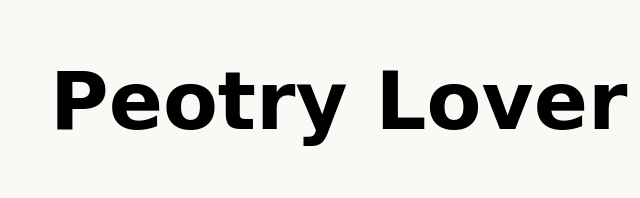
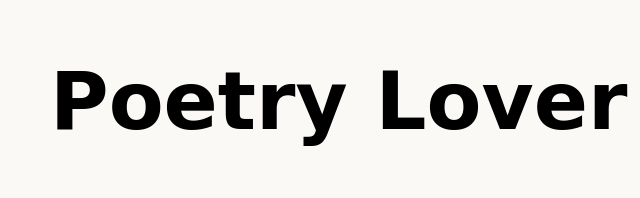
Before and after one commit to Jaylilsta/Self-Improvement, a plain HTML site: page index.html in a window 1280 px wide. Shown: the part 219-417 px from the top of the page, 0-640 px from the left. Drawn offline with Linux system fonts and the light colour scheme; a web font is replaced by a local one.

Commit message:
Update index.html

```diff
--- a/index.html
+++ b/index.html
@@ -19,7 +19,7 @@
       <figure class="wave"><img class="logo" src="./assets/images/WhatsApp Image 2023-11-13 at 11.25.35_0ae157cb.jpg"
           alt="logo"></figure>
     </a>
-    <h1>Peotry Lover <a href="https://www.instagram.com/jaylilsta/" target="_blank"> <span class="jay">Jaylilsta</span>
+    <h1>Poetry Lover <a href="https://www.instagram.com/jaylilsta/" target="_blank"> <span class="jay">Jaylilsta</span>
       </a></h1>
     <div class="left card"><img class="tile-image"
         src="./assets/images/WhatsApp Image 2023-11-13 at 11.12.58_46ab11ab.jpg" alt="artistic image ">
```
